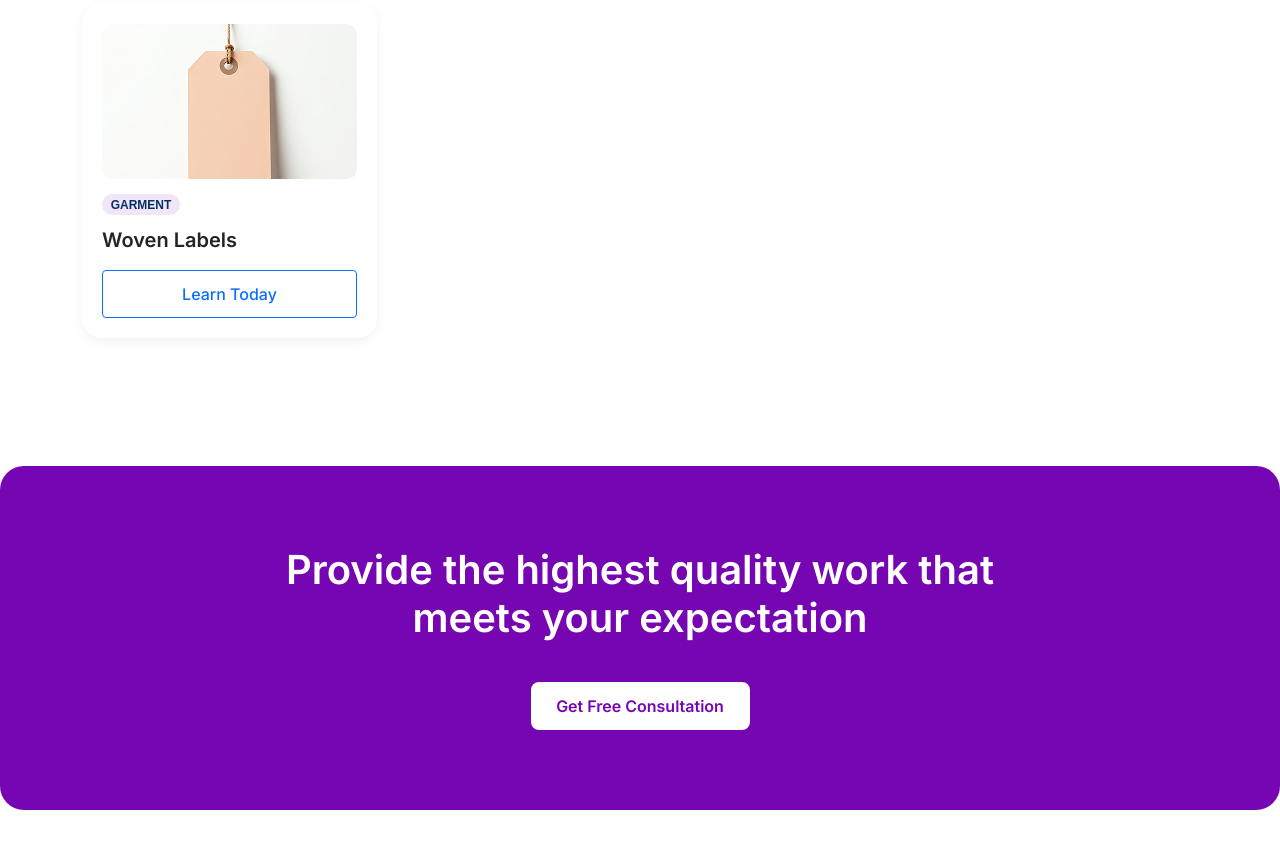
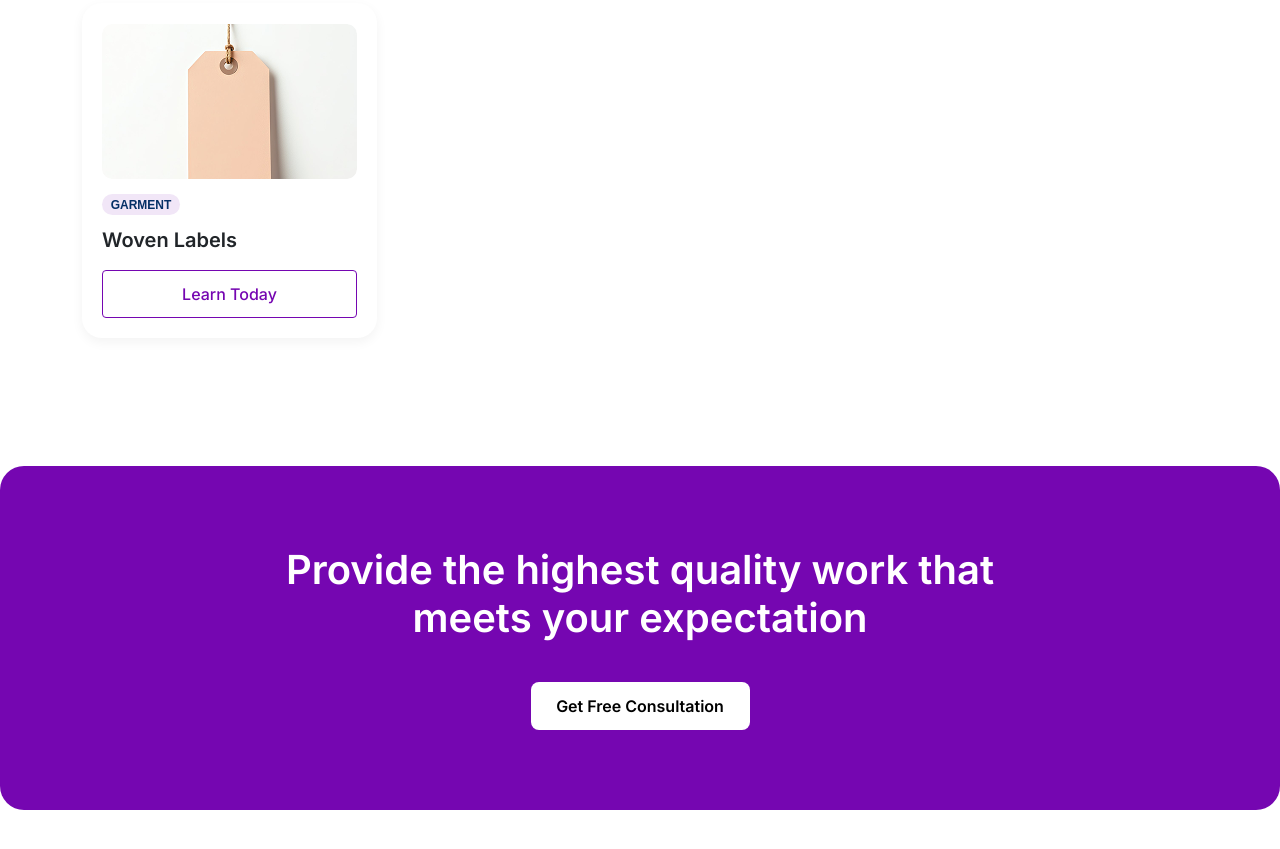
Before and after one commit to Ashwinthraj05/Garmentsite_homepage, a plain HTML site: page index.html in a window 1280 px wide. Shown: the part 1857-2706 px from the top of the page. Drawn offline with nearby package versions, Linux system fonts and the light colour scheme.

Commit message:
Initial update

```diff
--- a/style.css
+++ b/style.css
@@ -307,6 +307,23 @@ body {
   font-weight: 500;
 }
 
+.btn-outline-primary {
+    --bs-btn-color: #7506B1;
+    --bs-btn-border-color: #7506B1;
+    --bs-btn-hover-color: #fff;
+    --bs-btn-hover-bg: #7506B1;
+    --bs-btn-hover-border-color: #7506B1;
+    --bs-btn-focus-shadow-rgb: 13, 110, 253;
+    --bs-btn-active-color: #fff;
+    --bs-btn-active-bg: #7506B1;
+    --bs-btn-active-border-color: #7506B1;
+    --bs-btn-active-shadow: inset 0 3px 5px rgba(0, 0, 0, 0.125);
+    --bs-btn-disabled-color: #7506B1;
+    --bs-btn-disabled-bg: transparent;
+    --bs-btn-disabled-border-color: #7506B1;
+    --bs-gradient: none;
+}
+
 /* Grid layout for services */
 .services .services-grid {
   display: grid;
@@ -377,7 +394,7 @@ body {
   height: 48px;
   border-radius: 8px;
   background-color: white;
-  color: var(--purple);
+  color: var(--black-color);
   font-weight: 600;
   display: flex;
   align-items: center;
```
